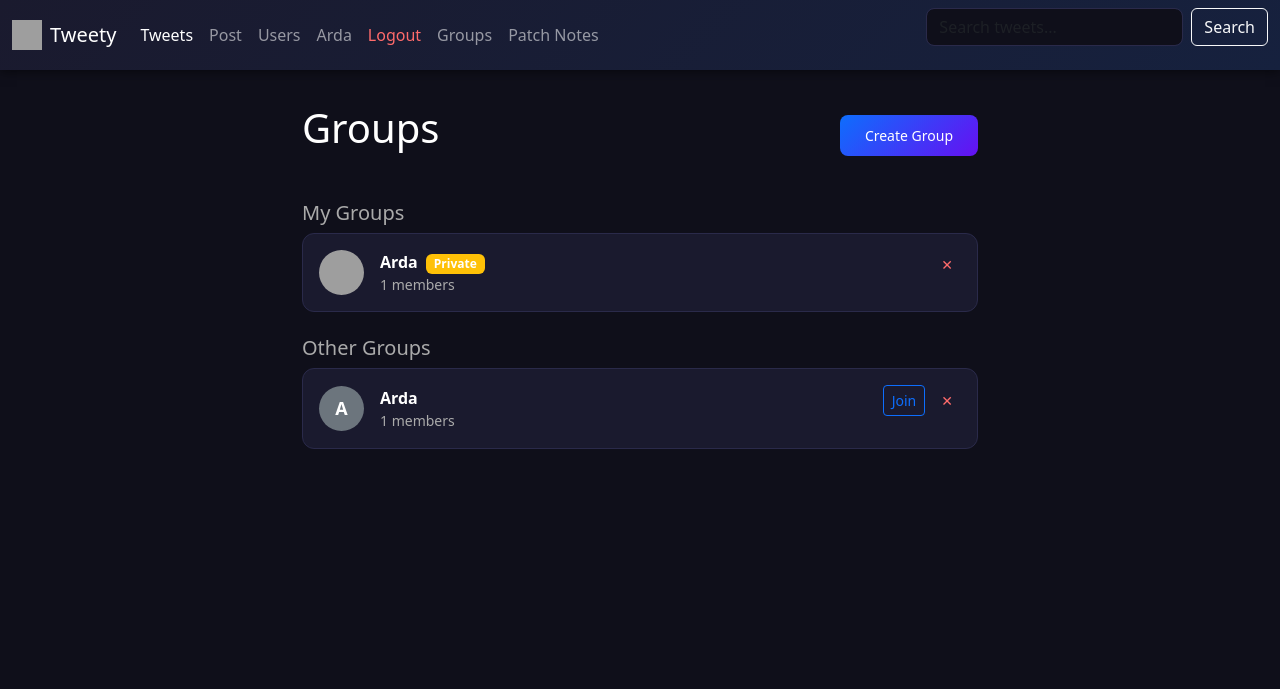
After one commit to Ardakorkmaz0/Tweety, a Django app: page /groups/ in a window 1280 px wide. The commit adds this page. Shown: the top 689 px of the page. Run offline with Django 5.2, Linux system fonts and the light colour scheme; a user stored in the database is signed in; data comes from the database, SQL or seed files in the repository; both versions use the stored data as it was after the commit; data that the repository does not hold is empty; grey boxes are pictures that could not be loaded.

Commit message:
groups, patchnotes, ajax like, edit tweet

```diff
--- a/templates/base.html
+++ b/templates/base.html
@@ -9,6 +9,22 @@
     <script src="https://cdn.jsdelivr.net/npm/bootstrap@5.3.8/dist/js/bootstrap.bundle.min.js" integrity="sha384-FKyoEForCGlyvwx9Hj09JcYn3nv7wiPVlz7YYwJrWVcXK/BmnVDxM+D2scQbITxI" crossorigin="anonymous"></script>
     <link rel="stylesheet" href="{% static 'tweetapp/customform.css' %}">
 </head>
+<script>
+function toggleLike(btn, pk) {
+    fetch(`/tweetapp/like/${pk}/`, {
+        method: 'POST',
+        headers: {
+            'X-CSRFToken': document.querySelector('[name=csrfmiddlewaretoken]').value,
+            'X-Requested-With': 'XMLHttpRequest'
+        }
+    })
+    .then(r => r.json())
+    .then(data => {
+        btn.querySelector('.like-icon').textContent = data.liked ? '❤️' : '🤍';
+        btn.closest('.like-wrapper').querySelector('.like-count').textContent = data.count;
+    });
+}
+</script>
 <body class="settingspage">
     <nav class="navbar navbar-expand-md navbar-dark bg-dark mb-4">
         <div class="container-fluid">
@@ -24,6 +40,10 @@
                     </li>
                     <li class="nav-item">
                         <a class="nav-link" href="{% url 'tweetapp:addtweetbyform' %}">Post</a>
+                    </li>
+
+                    <li class="nav-item">
+                        <a class="nav-link" href="{% url 'tweetapp:userlist' %}">Users</a>
                     </li>
                     {% if user.is_authenticated %}
                     <li class="nav-item">
@@ -43,6 +63,12 @@
                         <a class="nav-link" href="{% url 'tweetapp:register' %}">Register</a>
                     </li>
                     {% endif %}
+                    <li class="nav-item">
+                        <a class="nav-link" href="{% url 'tweetapp:group_list' %}">Groups</a>
+                    </li>
+                    <li class="nav-item">
+                        <a class="nav-link" href="{% url 'tweetapp:patchnotes' %}">Patch Notes</a>
+                    </li>
                 </ul>
                 <form class="d-flex" action="{% url 'tweetapp:searchtweet' %}" method="GET">
                     <input class="form-control me-2" type="search" name="q" placeholder="Search tweets...">
--- a/tweetapp/static/tweetapp/customform.css
+++ b/tweetapp/static/tweetapp/customform.css
@@ -6,6 +6,7 @@ body {
     background-color: #0f0f1a;
     color: #e0e0e0;
 }
+
 
 .navbar {
     background: linear-gradient(135deg, #1a1a2e, #16213e) !important;
--- a/tweetapp/templates/tweetapp/addtweetbymodelform.html
+++ b/tweetapp/templates/tweetapp/addtweetbymodelform.html
@@ -35,4 +35,4 @@
 </div>
 
 
-{%endblock%}
+{%block content%}
--- /dev/null
+++ b/tweetapp/templates/tweetapp/group_list.html
@@ -0,0 +1,112 @@
+{% extends "base.html" %}
+
+{% block content %}
+<div class="container" style="max-width: 700px; margin-top: 20px;">
+    <div class="d-flex justify-content-between align-items-center mb-4">
+        <h1>Groups</h1>
+        <a href="{% url 'tweetapp:create_group' %}" class="btn btn-primary btn-sm">Create Group</a>
+    </div>
+
+    {% if invites %}
+    <h5 style="color: #10f28c;">Pending Invites</h5>
+    {% for invite in invites %}
+    <div class="card mb-2">
+        <div class="card-body d-flex justify-content-between align-items-center">
+            <div>
+                <strong>{{ invite.group.name }}</strong>
+                <small style="color: #aaa;"> — invited by @{{ invite.invited_by.username }}</small>
+            </div>
+            <div class="d-flex gap-2">
+                <form action="{% url 'tweetapp:group_accept_invite' pk=invite.pk %}" method="POST">
+                    {% csrf_token %}
+                    <button class="btn btn-success btn-sm">Accept</button>
+                </form>
+                <form action="{% url 'tweetapp:group_decline_invite' pk=invite.pk %}" method="POST">
+                    {% csrf_token %}
+                    <button class="btn btn-outline-danger btn-sm">Decline</button>
+                </form>
+            </div>
+        </div>
+    </div>
+    {% endfor %}
+    <hr style="border-color: #2a2a4a;">
+    {% endif %}
+
+    {% if my_groups %}
+    <h5 style="color: #aaa;">My Groups</h5>
+    {% for group in my_groups %}
+    <div class="card mb-2">
+        <div class="card-body d-flex justify-content-between align-items-center">
+            <a href="{% url 'tweetapp:group_detail' pk=group.pk %}" class="d-flex align-items-center flex-grow-1" style="text-decoration: none; color: inherit;">
+                {% if group.image %}
+                    <img src="{{ group.image.url }}" class="rounded-circle flex-shrink-0" style="width:45px; height:45px; object-fit:cover;">
+                {% else %}
+                    <div class="rounded-circle bg-secondary d-flex align-items-center justify-content-center flex-shrink-0" style="width:45px; height:45px; font-size:18px; font-weight:bold;">
+                        {{ group.name|first|upper }}
+                    </div>
+                {% endif %}
+                <div class="ms-3">
+                    <strong>{{ group.name }}</strong>
+                    {% if group.is_private %}<span class="badge bg-warning ms-1">Private</span>{% endif %}
+                    <br><small style="color: #aaa;">{{ group.memberships.count }} members</small>
+                </div>
+            </a>
+            {% if user.is_staff or group.creator == user %}
+            <form action="{% url 'tweetapp:group_delete' pk=group.pk %}" method="POST">
+                {% csrf_token %}
+                <button type="submit" class="btn btn-sm" style="background:none; border:none; color:#ff6b6b; font-size:14px;" onclick="return confirm('Delete group?')">✕</button>
+            </form>
+            {% endif %}
+        </div>
+    </div>
+    {% endfor %}
+    {% endif %}
+
+    {% if other_groups %}
+    <h5 class="mt-4" style="color: #aaa;">Other Groups</h5>
+    {% for group in other_groups %}
+    <div class="card mb-2">
+        <div class="card-body d-flex justify-content-between align-items-center">
+            <div class="d-flex align-items-center">
+                {% if group.image %}
+                    <img src="{{ group.image.url }}" class="rounded-circle flex-shrink-0" style="width:45px; height:45px; object-fit:cover;">
+                {% else %}
+                    <div class="rounded-circle bg-secondary d-flex align-items-center justify-content-center flex-shrink-0" style="width:45px; height:45px; font-size:18px; font-weight:bold;">
+                        {{ group.name|first|upper }}
+                    </div>
+                {% endif %}
+                <div class="ms-3">
+                    <strong>{{ group.name }}</strong>
+                    {% if group.is_private %}<span class="badge bg-warning ms-1">Private</span>{% endif %}
+                    <br><small style="color: #aaa;">{{ group.memberships.count }} members</small>
+                </div>
+            </div>
+            <div class="d-flex gap-2 align-items-center">
+                {% if group.is_private %}
+                    {% if group.pk in pending_request_ids %}
+                        <span class="btn btn-outline-secondary btn-sm disabled">Pending...</span>
+                    {% else %}
+                        <form action="{% url 'tweetapp:group_request_join' pk=group.pk %}" method="POST">
+                            {% csrf_token %}
+                            <button class="btn btn-outline-warning btn-sm">Request</button>
+                        </form>
+                    {% endif %}
+                {% else %}
+                    <form action="{% url 'tweetapp:group_join' pk=group.pk %}" method="POST">
+                        {% csrf_token %}
+                        <button class="btn btn-outline-primary btn-sm">Join</button>
+                    </form>
+                {% endif %}
+                {% if user.is_staff %}
+                <form action="{% url 'tweetapp:group_delete' pk=group.pk %}" method="POST">
+                    {% csrf_token %}
+                    <button type="submit" class="btn btn-sm" style="background:none; border:none; color:#ff6b6b; font-size:14px;" onclick="return confirm('Delete group?')">✕</button>
+                </form>
+                {% endif %}
+            </div>
+        </div>
+    </div>
+    {% endfor %}
+    {% endif %}
+</div>
+{% endblock %}
--- a/tweetapp/urls.py
+++ b/tweetapp/urls.py
@@ -14,4 +14,20 @@ urlpatterns = [
     path('like/<int:pk>/', views.like_tweet, name='like_tweet'),
     path('comment/<int:pk>/', views.add_comment, name='add_comment'),
     path('delete-comment/<int:pk>/', views.delete_comment, name='delete_comment'),
+    path('users/', views.userlist, name='userlist'),
+    path('edit/<int:pk>/', views.edit_tweet, name='edit_tweet'),
+    path('patchnotes/', views.patchnotes, name='patchnotes'),
+    path('patchnotes/add/', views.add_patchnote, name='add_patchnote'),
+    path('patchnotes/delete/<int:pk>/', views.delete_patchnote, name='delete_patchnote'),
+    path('groups/', views.group_list, name='group_list'),
+    path('groups/create/', views.create_group, name='create_group'),
+    path('groups/<int:pk>/', views.group_detail, name='group_detail'),
+    path('groups/<int:pk>/send/', views.group_send_message, name='group_send_message'),
+    path('groups/<int:pk>/join/', views.group_join, name='group_join'),
+    path('groups/<int:pk>/leave/', views.group_leave, name='group_leave'),
+    path('groups/<int:pk>/invite/', views.group_invite, name='group_invite'),
+    path('groups/<int:pk>/kick/<int:user_id>/', views.group_kick, name='group_kick'),
+    path('groups/<int:pk>/delete/', views.group_delete, name='group_delete'),
+    path('invite/accept/<int:pk>/', views.group_accept_invite, name='group_accept_invite'),
+    path('invite/decline/<int:pk>/', views.group_decline_invite, name='group_decline_invite'),
 ]
--- a/tweetapp/views.py
+++ b/tweetapp/views.py
@@ -9,6 +9,10 @@ from tweetapp.forms import AddTweetForm, AddTweetModelForm, ProfileForm
 from django.contrib.auth.forms import UserCreationForm
 from django.views.generic import CreateView
 from tweetapp.forms import AddTweetForm, AddTweetModelForm, ProfileForm, RegisterForm
+from django.contrib.auth.models import User
+from django.http import JsonResponse
+
+
 
 
 
@@ -16,7 +20,7 @@ from tweetapp.forms import AddTweetForm, AddTweetModelForm, ProfileForm, Registe
 # Create your views here.
 
 def listtweet(request):
-    all_tweets = models.Tweet.objects.all()
+    all_tweets = models.Tweet.objects.all().order_by('-created_at')
     if request.user.is_authenticated:
         liked_ids = models.Like.objects.filter(user=request.user).values_list('tweet_id', flat=True)
     else:
@@ -79,9 +83,9 @@ def searchtweet(request):
     if query:
         if query.startswith('@'):
             nickname = query[1:]
-            results = models.Tweet.objects.filter(nickname__iexact=nickname)
+            results = models.Tweet.objects.filter(nickname__iexact=nickname).order_by('-created_at')
         else:
-            results = models.Tweet.objects.filter(message__icontains=query)
+            results = models.Tweet.objects.filter(message__icontains=query).order_by('-created_at')
     else:
         results = models.Tweet.objects.none()
     if request.user.is_authenticated:
@@ -181,12 +185,15 @@ def delete_tweet(request, pk):
 
 def like_tweet(request, pk):
     if not request.user.is_authenticated:
-        return redirect('/login/')
+        return JsonResponse({'error': 'login'}, status=401)
     tweet = models.Tweet.objects.get(pk=pk)
     like, created = models.Like.objects.get_or_create(user=request.user, tweet=tweet)
     if not created:
         like.delete()
-    return redirect(request.META.get('HTTP_REFERER', reverse('tweetapp:listtweet')))
+    return JsonResponse({
+        'liked': created,
+        'count': tweet.likes.count()
+    })
 
 def add_comment(request, pk):
     if not request.user.is_authenticated:
@@ -203,3 +210,168 @@ def delete_comment(request, pk):
     if request.user == comment.user or request.user.is_staff:
         comment.delete()
     return redirect(request.META.get('HTTP_REFERER', reverse('tweetapp:listtweet')))
+
+
+def userlist(request):
+    users = User.objects.all()
+    return render(request, 'tweetapp/userlist.html', {'users': users})
+
+@login_required(login_url='/login/')
+def edit_tweet(request, pk):
+    tweet = models.Tweet.objects.get(pk=pk)
+    if request.user != tweet.user or not tweet.can_edit():
+        messages.warning(request, "Editing time expired! (5 min limit)")
+        return redirect(reverse('tweetapp:listtweet'))
+    if request.method == "POST":
+        message = request.POST.get('message', '')
+        if message:
+            tweet.message = message
+            tweet.save()
+    return redirect(request.META.get('HTTP_REFERER', reverse('tweetapp:listtweet')))
+
+
+def patchnotes(request):
+    notes = models.PatchNote.objects.all()
+    return render(request, 'tweetapp/patchnotes.html', {'notes': notes})
+
+@login_required(login_url='/login/')
+def add_patchnote(request):
+    if not request.user.is_staff:
+        return redirect(reverse('tweetapp:patchnotes'))
+    if request.method == "POST":
+        title = request.POST.get('title', '')
+        content = request.POST.get('content', '')
+        version = request.POST.get('version', '')
+        if title and content:
+            models.PatchNote.objects.create(title=title, content=content, version=version)
+    return redirect(reverse('tweetapp:patchnotes'))
+
+@login_required(login_url='/login/')
+def delete_patchnote(request, pk):
+    if not request.user.is_staff:
+        return redirect(reverse('tweetapp:patchnotes'))
+    note = models.PatchNote.objects.get(pk=pk)
+    note.delete()
+    return redirect(reverse('tweetapp:patchnotes'))
+
+
+@login_required(login_url='/login/')
+def group_list(request):
+    my_groups = models.Group.objects.filter(memberships__user=request.user)
+    other_groups = models.Group.objects.exclude(memberships__user=request.user)
+    invites = models.GroupInvite.objects.filter(invited_user=request.user)
+    return render(request, 'tweetapp/group_list.html', {
+        'my_groups': my_groups,
+        'other_groups': other_groups,
+        'invites': invites,
+    })
+
+@login_required(login_url='/login/')
+def create_group(request):
+    if request.method == "POST":
+        name = request.POST.get('name', '')
+        description = request.POST.get('description', '')
+        is_private = request.POST.get('is_private') == 'on'
+        image = request.FILES.get('image')
+        if name:
+            group = models.Group.objects.create(
+                name=name, description=description,
+                is_private=is_private, creator=request.user, image=image
+            )
+            models.GroupMembership.objects.create(group=group, user=request.user, role='admin')
+            return redirect('tweetapp:group_detail', pk=group.pk)
+    return render(request, 'tweetapp/create_group.html')
+
+@login_required(login_url='/login/')
+def group_detail(request, pk):
+    group = models.Group.objects.get(pk=pk)
+    is_member = group.memberships.filter(user=request.user).exists()
+    if not is_member:
+        return render(request, 'tweetapp/group_locked.html', {'group': group})
+
+    membership = group.memberships.get(user=request.user)
+    members = group.memberships.select_related('user').all()
+    messages_list = group.messages.select_related('user').all()
+
+    return render(request, 'tweetapp/group_detail.html', {
+        'group': group,
+        'membership': membership,
+        'members': members,
+        'messages_list': messages_list,
+    })
+
+@login_required(login_url='/login/')
+def group_send_message(request, pk):
+    group = models.Group.objects.get(pk=pk)
+    if not group.memberships.filter(user=request.user).exists():
+        return redirect('tweetapp:group_list')
+    if request.method == "POST":
+        message = request.POST.get('message', '')
+        image = request.FILES.get('image')
+        if message or image:
+            models.GroupMessage.objects.create(group=group, user=request.user, message=message, image=image)
+    return redirect('tweetapp:group_detail', pk=pk)
+
+@login_required(login_url='/login/')
+def group_join(request, pk):
+    group = models.Group.objects.get(pk=pk)
+    if group.is_private:
+        return redirect('tweetapp:group_list')
+    if not group.memberships.filter(user=request.user).exists():
+        models.GroupMembership.objects.create(group=group, user=request.user, role='member')
+    return redirect('tweetapp:group_detail', pk=pk)
+
+@login_required(login_url='/login/')
+def group_leave(request, pk):
+    group = models.Group.objects.get(pk=pk)
+    membership = group.memberships.filter(user=request.user).first()
+    if membership and membership.role != 'admin':
+        membership.delete()
+    return redirect('tweetapp:group_list')
+
+@login_required(login_url='/login/')
+def group_invite(request, pk):
+    group = models.Group.objects.get(pk=pk)
+    if not group.memberships.filter(user=request.user, role='admin').exists():
+        return redirect('tweetapp:group_detail', pk=pk)
+    if request.method == "POST":
+        username = request.POST.get('username', '')
+        try:
+            invited_user = User.objects.get(username=username)
+            if not group.memberships.filter(user=invited_user).exists():
+                models.GroupInvite.objects.get_or_create(
+                    group=group, invited_user=invited_user, invited_by=request.user
+                )
+        except User.DoesNotExist:
+            messages.warning(request, "User not found!")
+    return redirect('tweetapp:group_detail', pk=pk)
+
+@login_required(login_url='/login/')
+def group_accept_invite(request, pk):
+    invite = models.GroupInvite.objects.get(pk=pk, invited_user=request.user)
+    models.GroupMembership.objects.create(group=invite.group, user=request.user, role='member')
+    invite.delete()
+    return redirect('tweetapp:group_detail', pk=invite.group.pk)
+
+@login_required(login_url='/login/')
+def group_decline_invite(request, pk):
+    invite = models.GroupInvite.objects.get(pk=pk, invited_user=request.user)
+    invite.delete()
+    return redirect('tweetapp:group_list')
+
+@login_required(login_url='/login/')
+def group_kick(request, pk, user_id):
+    group = models.Group.objects.get(pk=pk)
+    if not group.memberships.filter(user=request.user, role='admin').exists():
+        return redirect('tweetapp:group_detail', pk=pk)
+    membership = group.memberships.filter(user_id=user_id, role='member').first()
+    if membership:
+        membership.delete()
+    return redirect('tweetapp:group_detail', pk=pk)
+
+@login_required(login_url='/login/')
+def group_delete(request, pk):
+    group = models.Group.objects.get(pk=pk)
+    if group.creator == request.user or request.user.is_staff:
+        group.delete()
+    return redirect('tweetapp:group_list')
```
Also changed, not shown: tweetapp/admin.py (+7 -0 lines), tweetapp/models.py (+62 -0 lines), tweetapp/templates/tweetapp/create_group.html (added, +31 -0 lines), tweetapp/templates/tweetapp/group_detail.html (added, +122 -0 lines), tweetapp/templates/tweetapp/group_locked.html (added, +28 -0 lines), tweetapp/templates/tweetapp/listtweet.html (+29 -13 lines), tweetapp/templates/tweetapp/patchnotes.html (added, +50 -0 lines), tweetapp/templates/tweetapp/profile.html (+21 -1 lines), tweetapp/templates/tweetapp/userlist.html (added, +32 -0 lines), db.sqlite3, tweetapp/migrations/0009_tweet_updated_at.py (added), tweetapp/migrations/0010_patchnote.py (added), tweetapp/migrations/0011_group_groupmessage_groupinvite_groupmembership.py (added), tweetapp/migrations/0012_groupmessage_image_alter_groupmessage_message.py (added).
